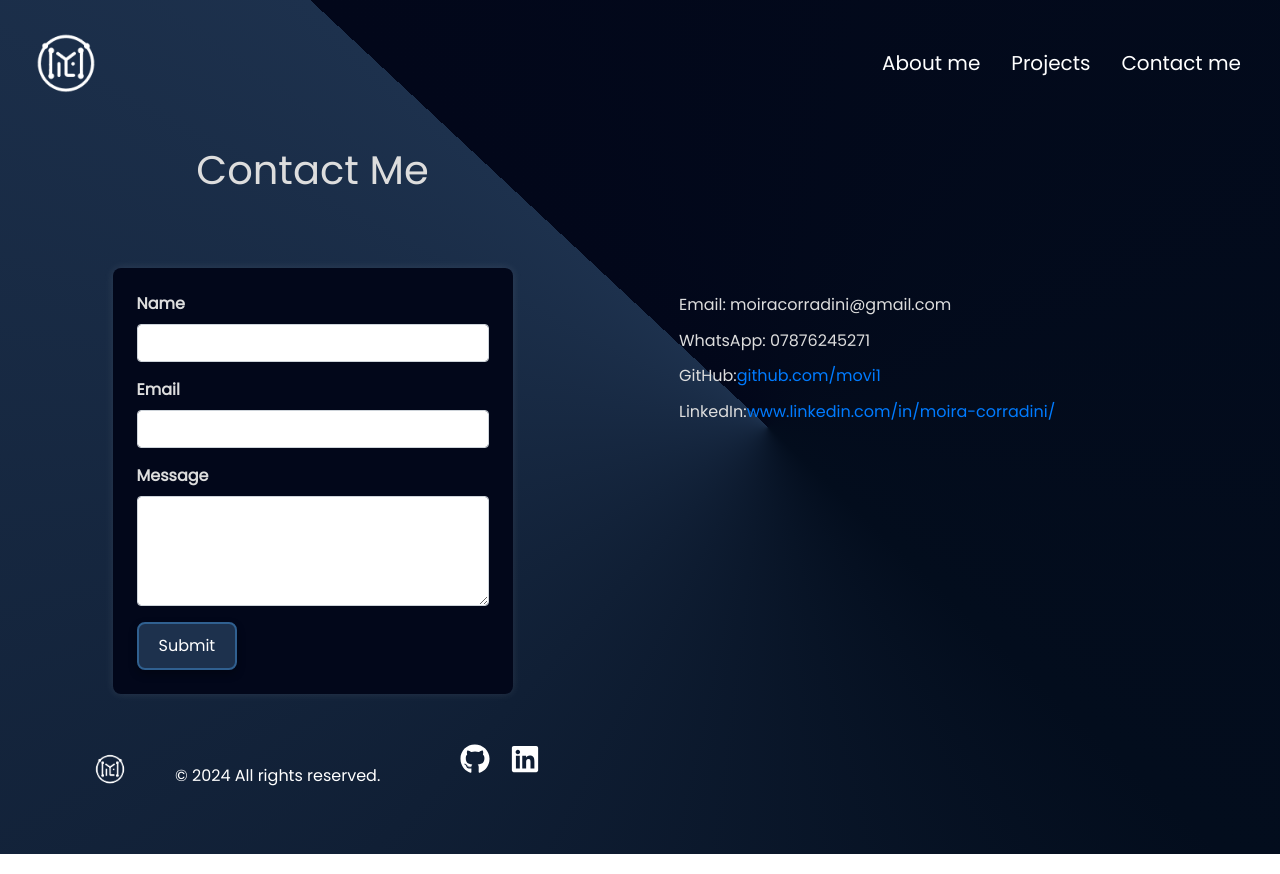
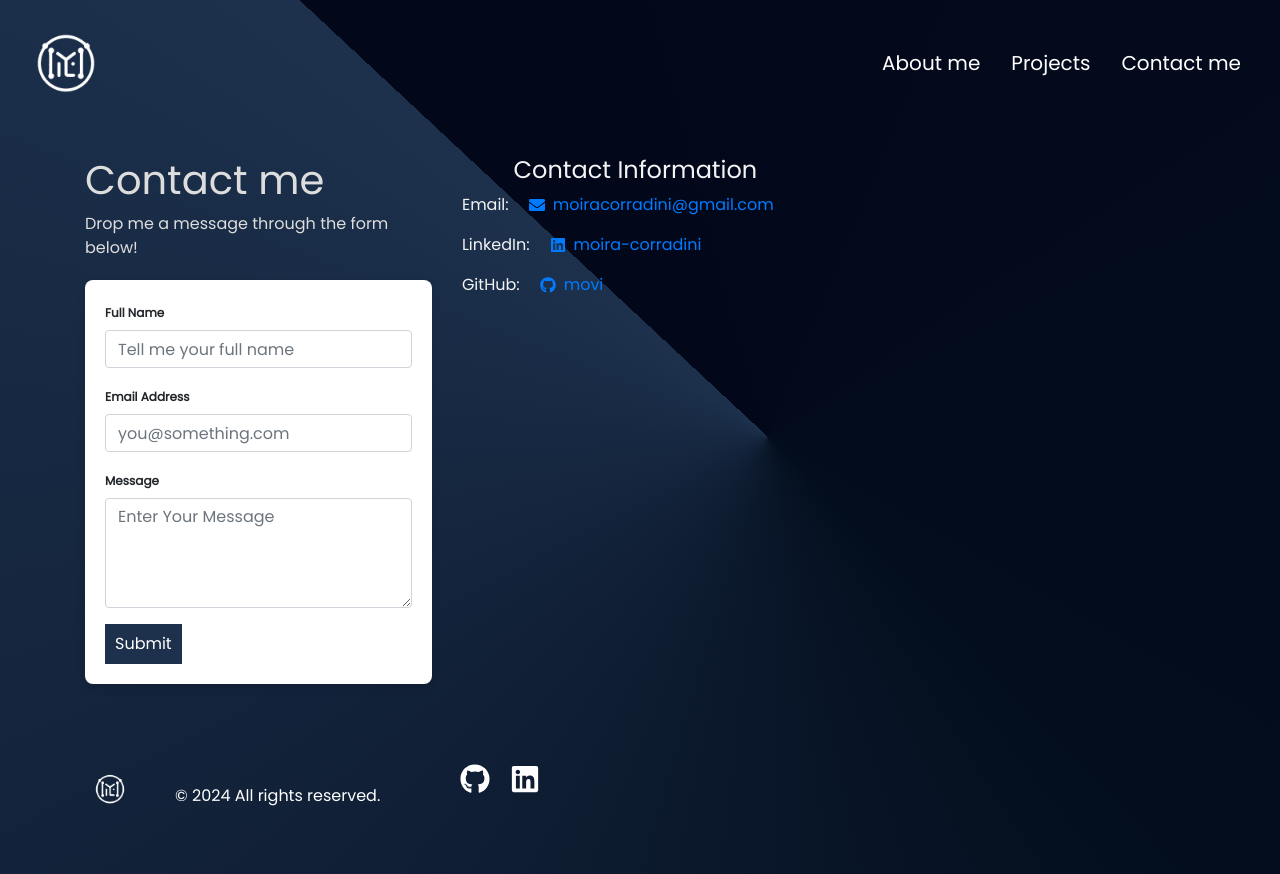
Before and after one commit to movi1/my-portfolio, a React (Create React App) app: page /contact-me in a window 1280 px wide. Built offline with nearby package versions, Linux system fonts and the light colour scheme.

Commit message:
added the form

```diff
--- a/package.json
+++ b/package.json
@@ -3,6 +3,7 @@
   "version": "0.1.0",
   "private": true,
   "dependencies": {
+    "@formspree/react": "^2.5.1",
     "@fortawesome/fontawesome-svg-core": "^6.2.1",
     "@fortawesome/free-solid-svg-icons": "^6.2.1",
     "@fortawesome/react-fontawesome": "^0.2.0",
@@ -45,5 +46,8 @@
       "last 1 firefox version",
       "last 1 safari version"
     ]
+  },
+  "devDependencies": {
+    "@babel/plugin-proposal-private-property-in-object": "^7.21.11"
   }
 }
--- a/src/App.js
+++ b/src/App.js
@@ -5,7 +5,7 @@ import { FontAwesomeIcon } from '@fortawesome/react-fontawesome'
 import React from 'react';
 import Portfolio from './components/portfolio';
 import AboutMe from './components/about-me';
-import ContactMe from './components/contact-me';
+import ContactForm from './components/contact-me';
 import Home from './components/home';
 import CustomNavbar from './components/navbar';
 import Footer from './components/footer';
@@ -24,7 +24,7 @@ function App() {
         <Route path="/" element={<Home />} />
         <Route path="/portfolio" element={<Portfolio />} />
         <Route path="/about-me" element={<AboutMe />} />
-        <Route path="/contact-me" element={<ContactMe />} />
+        <Route path="/contact-me" element={ <ContactForm />} />
       </Routes>
       <Footer />
     </BrowserRouter>
--- a/src/components/contact-me.jsx
+++ b/src/components/contact-me.jsx
@@ -1,87 +1,114 @@
-// ContactPage.js
 import React from 'react';
-import { useFormik } from 'formik';
-import '../styles/contact-me.css'; // Make sure you have Bootstrap styles included in your project
+import { useForm, ValidationError } from '@formspree/react';
+import '../styles/contact-me.css';
+import { FaEnvelope, FaLinkedin, FaGithub } from 'react-icons/fa';
 
-const ContactMe = () => {
-  const formik = useFormik({
-    initialValues: {
-      name: '',
-      email: ''
-    },
-    onSubmit: (values) => {
-      console.log(values);
+function ContactForm() {
+  const [state, handleSubmit, resetForm] = useForm("xrgnplvd");
+
+  if (state.succeeded) {
+    return (
+      <>
+        <p className="success-message">Thanks for contacting me!</p>
+        <button onClick={resetForm} className="reset-button">
+          Return to Form
+        </button>
+      </>
+    );
   }
-  });
 
   return (
-    <div className="contact-page">
-      <h1 className="text-center mb-4">Contact Me</h1>
+    <>
+      {/* Contact Form with Heading and Intro */}
+      <div className="container">
+        <div className="row">
+          <div className="col-md-6">
+            <h1>Contact me</h1>
+            <p className="contact-intro">
+              Drop me a message through the form below!
+            </p>
 
-      <div className="form-container p-4">
-        <form onSubmit={formik.handleSubmit}>
-          <div className="mb-3">
-            <label htmlFor="name" className="form-label">Name</label>
+            {/* Contact Information with Icons Inside the Form */}
+            <form onSubmit={handleSubmit} className="contact-form">
+              {/* Form Fields */}
+              <div className="form-group">
+                <label htmlFor="name">Full Name</label>
                 <input
-              type="text"
                   id="name"
+                  type="name"
                   name="name"
-              value={formik.values.name}
-              onChange={formik.handleChange}
                   className="form-control"
+                  placeholder="Tell me your full name"
+                />
+                <ValidationError
+                  prefix="name"
+                  field="name"
+                  errors={state.errors}
                 />
               </div>
 
-          <div className="mb-3">
-            <label htmlFor="email" className="form-label">Email</label>
+              <div className="form-group">
+                <label htmlFor="email">Email Address</label>
                 <input
-              type="text"
                   id="email"
+                  type="email"
                   name="email"
-              value={formik.values.email}
-              onChange={formik.handleChange}
                   className="form-control"
+                  placeholder="you@something.com"
+                />
+                <ValidationError
+                  prefix="Email"
+                  field="email"
+                  errors={state.errors}
                 />
               </div>
 
-          <div className="mb-3">
-            <label htmlFor="message" className="form-label">
-              Message
-            </label>
+              <div className="form-group">
+                <label htmlFor="message">Message</label>
                 <textarea
                   id="message"
                   name="message"
-              value={formik.values.message}
-              onChange={formik.handleChange}
                   className="form-control"
+                  placeholder="Enter Your Message"
                   rows="4"
                 />
+                <ValidationError
+                  prefix="Message"
+                  field="message"
+                  errors={state.errors}
+                />
               </div>
-          <button type="submit" className="custom-btn-primary">Submit</button>
 
+              {/* Submit Button */}
+              <button type="submit" disabled={state.submitting} className="custom-btn-primary">
+                Submit
+              </button>
             </form>
           </div>
 
-      <div className="contact-details p-4">
-        <p>Email: moiracorradini@gmail.com</p>
-        <p>WhatsApp: 07876245271</p>
-
+          {/* Contact Information Section */}
+          <div className="col-md-6 mx-auto">
+            <div className="contact-info">
+              <h2>Contact Information</h2>
               <p>
-          GitHub:
-          <a href="https://github.com/movi1" target="_blank" rel="noopener noreferrer">
-            github.com/movi1
-          </a>
+                <span className="contact-label">Email:</span>
+                <a href="mailto:moiracorradini@gmail.com"><FaEnvelope className="icon" />moiracorradini@gmail.com</a>
               </p>
-
               <p>
-          LinkedIn:
-          <a href="https://www.linkedin.com/in/moira-corradini/" target="_blank" rel="noopener noreferrer">
-            www.linkedin.com/in/moira-corradini/
-          </a>
+                <span className="contact-label">LinkedIn:</span>
+                <a href="https://www.linkedin.com/in/moira-corradini/" target="_blank" rel="noopener noreferrer"><FaLinkedin className="icon" />moira-corradini</a>
+              </p>
+              <p>
+                <span className="contact-label">GitHub:</span>
+                <a href="https://github.com/movi1" target="_blank" rel="noopener noreferrer"><FaGithub className="icon" />movi</a>
               </p>
             </div>
           </div>
+
+        </div>
+      </div>
+    </>
   );
-};
+}
 
-export default ContactMe;
+export default ContactForm;
--- a/src/styles/contact-me.css
+++ b/src/styles/contact-me.css
@@ -1,89 +1,72 @@
-.contact-page {
-    display: grid;
-  grid-template-columns: 1fr 1fr;
-  gap: 30px;
-    /* max-width: 800px;
-    margin: 0 auto;
-    padding: 30px;
-    display: flex;
-    justify-content: space-between;
-    align-items: flex-start; */
+.contact-intro {
+  font-size: 16px;
+  line-height: 1.5;
+  margin-bottom: 20px;
+  color: #ddd;
+}
+.contact-form {
+  background-color: #fff;
+  padding: 20px;
+  border-radius: 8px;
+  box-shadow: 0 4px 8px rgba(0, 0, 0, 0.1);
+}
+.form-group {
+  margin-bottom: 20px;
+}
+.form-group label {
+font-weight:bold;
+font-size: 12px;
 }
 
-.contact-page h2 {
-    width: 100%;
-    text-align: center;
-    margin-bottom: 20px;
+button {
+  background-color: #1d314d;
+  color: #fff;
+  padding: 8px 10px;
+  border: none;
+  border-radius: 7px;
+  cursor: pointer;
+  transition: background-color 0.3s ease;
+}
+button:hover {
+  background-color: #3a5b88;
 }
 
-.form-container {
-    grid-column: 1 / span 1;
-    width: 400px;
-    margin: auto;
-    background-color: #02071a;
-    border-radius: 8px;
-    padding: 20px;
-    box-shadow: 0 0 10px rgba(245, 243, 243, 0.1);
-  }
-
-  .contact-details {
-    grid-column: 2 / span 1;
-  }
-
-  .form-label{
-    color: #ddd;
-    font-weight: bold;
-    margin-bottom: 8px;
-  }
-.form-group {
-    margin-bottom: 20px;
-
+.reset-button {
+  background-color: #3a5b88;
+  color: #fff;
+  padding: 10px 20px;
+  border: none;
+  border-radius: 4px;
+  cursor: pointer;
+  transition: background-color 0.3s ease;
 }
 
-.form-group label {
-    display: block;
-    font-weight: bold;
-    margin-bottom: 8px;
-
+.reset-button:hover {
+  background-color: #1d314d;
 }
 
-.form-input {
-    width: 100%;
-    padding: 12px;
-    border-radius: 5px;
-    border: 1px solid #ddd;
-    font-size: 16px;
-
+.success-message {
+  color: #3a5b88;
+  font-weight: bold;
+  font-size: 18px;
 }
 
-.custom-btn-primary {
-  background-color: #1d314d;
-  color: #fff;
-  padding: 10px 20px;
-  border: 2px solid #306090; /* Updated border color for better contrast */
-  border-radius: 8px; /* Increased border-radius for a smoother look */
-  box-shadow: 0 4px 8px rgba(0, 0, 0, 0.3); /* Adjusted box shadow for a subtle lift */
-  cursor: pointer;
-  transition: background-color 0.3s ease, border-color 0.3s ease; /* Added transition for border color */
+.contact-info h2 {
+  font-size: 24px;
+text-align: center;
+  color: #f4f4f4;
 }
 
-.custom-btn-primary:hover {
-  background-color: #3a5b88;
-  border-color: #3a5b88; /* Change border color on hover for a dynamic effect */
+
+.contact-label {
+  margin-right: 20px;
+  color: #f4f4f4;
 }
 
-.contact-details p {
-    line-height: 1.6;
-    color: #ddd;
-    margin-bottom: 10px;
+
+
+
+.icon {
+  margin-right: 8px;
+  vertical-align: middle;
 }
-@media (max-width: 600px) {
-    .contact-page {
-      grid-template-columns: 1fr;
-    }
-
-    .form-container,
-    .contact-details {
-      grid-column: 1 / span 1;
-    }
-  }
```
Also changed, not shown: 1 other file (tests, documents, lock files or other folders). Lines whose indentation alone changed are shown as unchanged.
